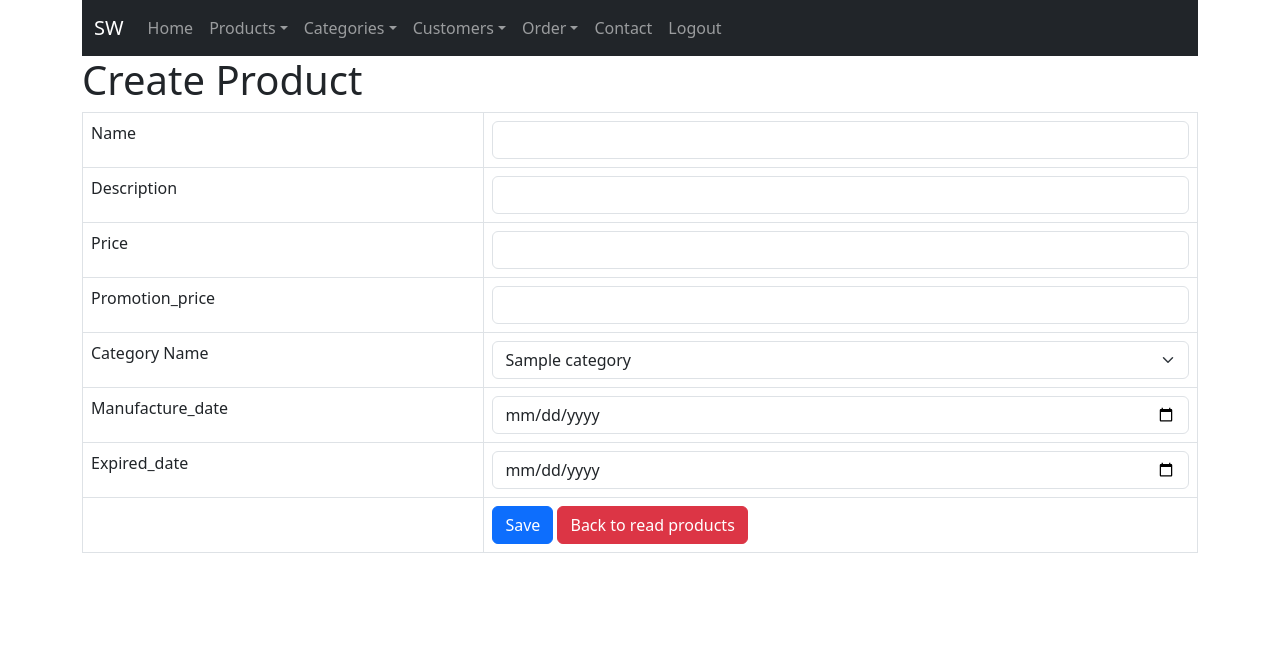
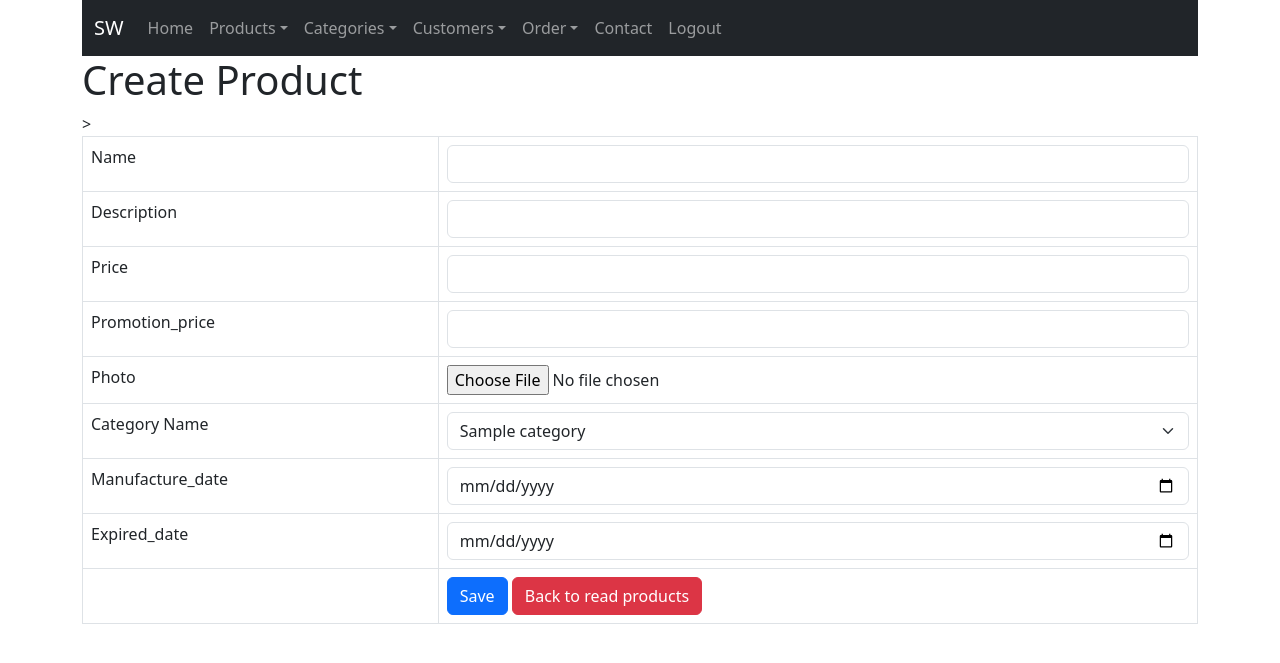
Before and after one commit to Kangshuwen1568/Web_Application_Development, a PHP site: page /product_create.php in a window 1280 px wide. Shown: the top 663 px of the page. Run offline with PHP 8.4, Linux system fonts and the light colour scheme; the visitor is signed in with stand-in values (Sample User, id 1); tables that the repository leaves empty or names only in its code hold one stand-in row (values such as "Sample post").

Commit message:
add  product image

```diff
--- a/project/product_create.php
+++ b/project/product_create.php
@@ -129,7 +129,7 @@ include 'menu/validate_login.php';
         ?>
 
         <!-- html form here where the product information will be entered -->
-        <form action="<?php echo $_SERVER["PHP_SELF"]; ?>" method="POST">
+        <form action="<?php echo $_SERVER["PHP_SELF"]; ?>" method="POST" enctype="multipart/form-data">>
             <table class='table table-hover table-responsive table-bordered'>
                 <tr>
                     <td>Name</td>
@@ -147,6 +147,11 @@ include 'menu/validate_login.php';
                 <tr>
                     <td>Promotion_price</td>
                     <td><input type='text' name='promotion_price' class='form-control' /></td>
+                </tr>
+
+                <tr>
+                    <td>Photo</td>
+                    <td><input type="file" name="image" /></td>
                 </tr>
 
                 <tr>
```
Also changed, not shown: project/uploads/candy.jpg (added), project/uploads/chilli_pepper.jpg (renamed from project/img/chilli_pepper.jpg), project/uploads/cola.jpg (renamed from project/img/cola.jpg), project/uploads/default_user.png (added), project/uploads/pepsi.jpg (renamed from project/img/pepsi.jpg), project/uploads/product_image_coming_soon.jpg (added).
